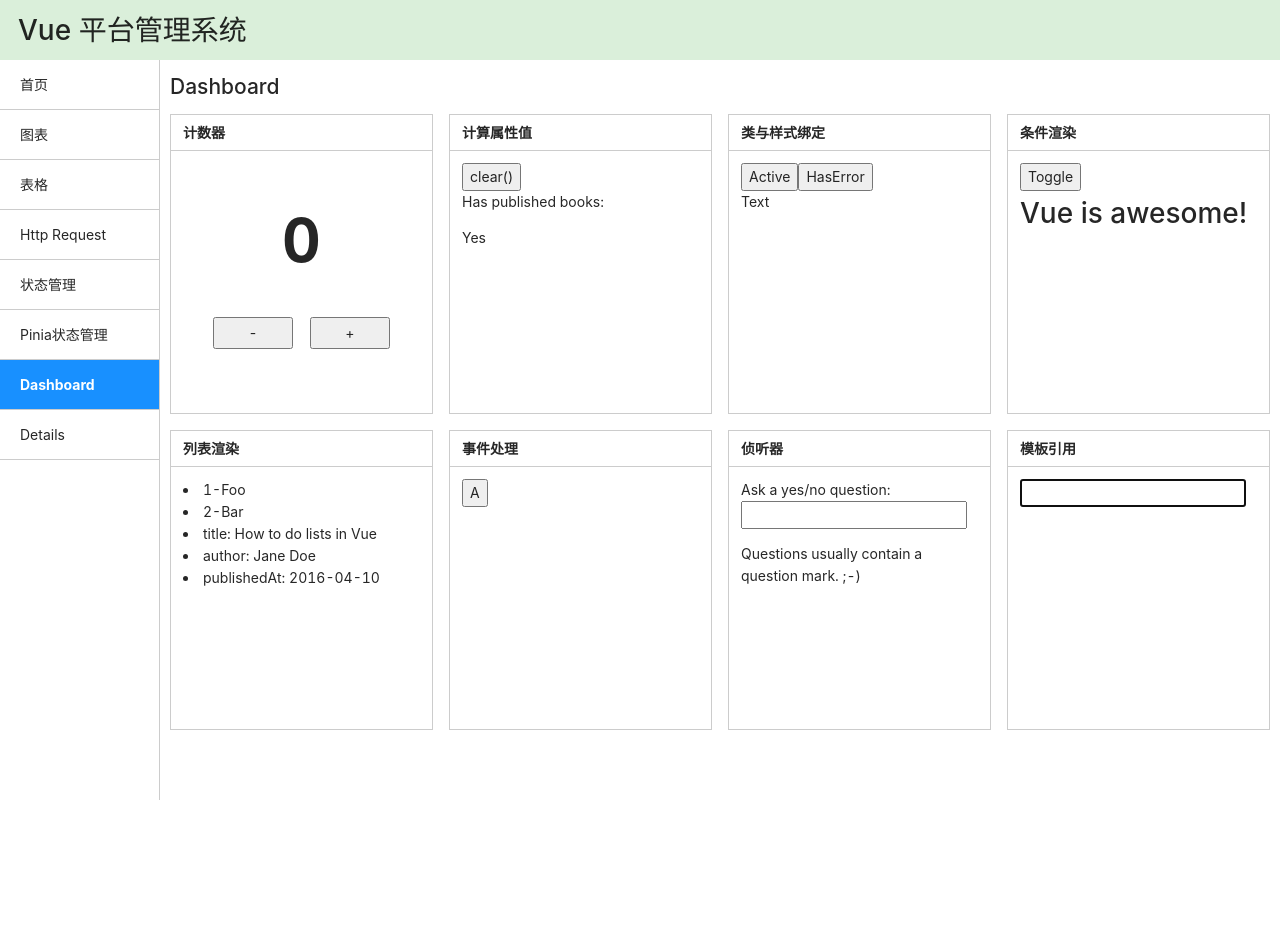
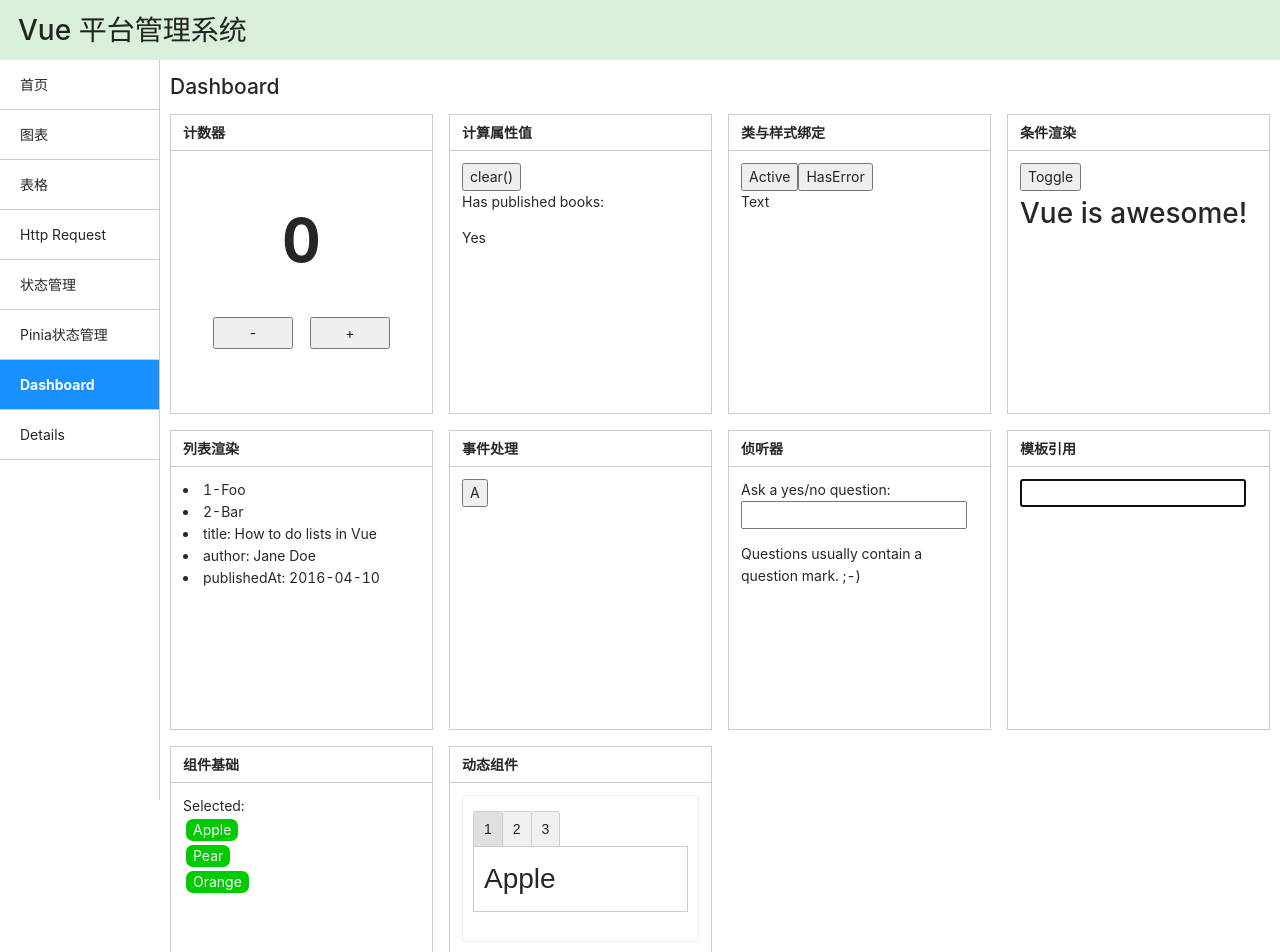
Before and after one commit to sangwell/vue-rock, a Vue app: page /dashboard in a window 1280 px wide. Shown: the top 952 px of the page. Before the commit the page ends 800 px from the top, so only its background shows below. Built offline with nearby package versions, Linux system fonts and the light colour scheme.

Commit message:
add dynamic component

```diff
--- /dev/null
+++ b/src/components/widgets/Apple.vue
@@ -0,0 +1,11 @@
+<script setup lang="ts">
+
+</script>
+
+<template>
+<h1>Apple</h1>
+</template>
+
+<style scoped>
+
+</style>
--- /dev/null
+++ b/src/components/widgets/BlogPost.vue
@@ -0,0 +1,22 @@
+<script setup lang="ts">
+defineProps(['title'])
+defineEmits(['selected'])
+</script>
+
+<template>
+  <div>
+    <span @click="$emit('selected',title)">{{ title }}</span>
+  </div>
+</template>
+
+<style scoped>
+span {
+  cursor: pointer;
+  background: #00ca00;
+  color: #ffffff;
+  padding: 0px 7px;
+  margin: 2px 3px;
+  display: inline-block;
+  border-radius: 7px;
+}
+</style>
--- /dev/null
+++ b/src/components/widgets/ComponentLayout.vue
@@ -0,0 +1,66 @@
+<script setup lang="ts">
+import { ref } from 'vue'
+import BlogPost from '@/components/widgets/BlogPost.vue'
+
+const posts = ref([
+  { id: 1, title: 'Apple' },
+  { id: 2, title: 'Pear' },
+  { id: 3, title: 'Orange' }
+])
+
+const selectedPosts = ref([])
+
+const selected = (item: string) => {
+  if (!selectedPosts.value.includes(item)) {
+    selectedPosts.value.push(item)
+  }
+}
+</script>
+
+<template>
+  <div class="widget-layout">
+    <div class="title">
+      组件基础
+    </div>
+    <div class="container">
+      Selected:<span v-for="sp in selectedPosts">{{ sp }}</span>
+      <BlogPost
+        v-for="post in posts"
+        :key="post.id"
+        :title="post.title"
+        @selected="selected"
+      />
+    </div>
+
+  </div>
+</template>
+
+<style scoped>
+.widget-layout {
+  border: 1px solid #cccccc;
+  height: 300px;
+  margin-bottom: 16px;
+}
+
+.title {
+  height: 36px;
+  line-height: 36px;
+  padding: 0 12px;
+  font-weight: bold;
+  border-bottom: 1px solid #cccccc;
+}
+
+.container {
+  padding: 12px;
+}
+
+span {
+  cursor: pointer;
+  background: #ff4b00;
+  color: #ffffff;
+  padding: 0px 7px;
+  margin: 2px 3px;
+  display: inline-block;
+  border-radius: 7px;
+}
+</style>
--- /dev/null
+++ b/src/components/widgets/DynamicComponent.vue
@@ -0,0 +1,85 @@
+<script setup lang="ts">
+import { ref } from 'vue'
+import Apple from './Apple.vue'
+import Pear from './Pear.vue'
+import Orange from './Orange.vue';
+
+const currentTab = ref(0)
+
+const tabs = [Apple,
+  Pear,
+  Orange]
+</script>
+
+<template>
+  <div class="widget-layout">
+    <div class="title">
+      动态组件
+    </div>
+    <div class="container">
+      <div class="demo">
+        <button
+          v-for="(tab,index) in tabs"
+          :key="tab"
+          :class="['tab-button', { active: currentTab === index }]"
+          @click="currentTab = index"
+        >
+          {{ index+1 }}
+        </button>
+        <component :is="tabs[currentTab]" class="tab"></component>
+      </div>
+    </div>
+
+  </div>
+</template>
+
+<style scoped>
+.widget-layout {
+  border: 1px solid #cccccc;
+  height: 300px;
+  margin-bottom: 16px;
+}
+
+.title {
+  height: 36px;
+  line-height: 36px;
+  padding: 0 12px;
+  font-weight: bold;
+  border-bottom: 1px solid #cccccc;
+}
+
+.container {
+  padding: 12px;
+}
+
+.demo {
+  font-family: sans-serif;
+  border: 1px solid #eee;
+  border-radius: 2px;
+  padding: 15px 10px;
+  margin-bottom: 40px;
+  user-select: none;
+  overflow-x: auto;
+}
+
+.tab-button {
+  padding: 6px 10px;
+  border-top-left-radius: 3px;
+  border-top-right-radius: 3px;
+  border: 1px solid #ccc;
+  cursor: pointer;
+  background: #f0f0f0;
+  margin-bottom: -1px;
+  margin-right: -1px;
+}
+.tab-button:hover {
+  background: #e0e0e0;
+}
+.tab-button.active {
+  background: #e0e0e0;
+}
+.tab {
+  border: 1px solid #ccc;
+  padding: 10px;
+}
+</style>
--- /dev/null
+++ b/src/components/widgets/Orange.vue
@@ -0,0 +1,11 @@
+<script setup lang="ts">
+
+</script>
+
+<template>
+<h1>Orange</h1>
+</template>
+
+<style scoped>
+
+</style>
--- /dev/null
+++ b/src/components/widgets/Pear.vue
@@ -0,0 +1,11 @@
+<script setup lang="ts">
+
+</script>
+
+<template>
+<h1>Pear</h1>
+</template>
+
+<style scoped>
+
+</style>
--- a/src/views/Dashboard.vue
+++ b/src/views/Dashboard.vue
@@ -7,6 +7,8 @@ import ListRendering from '@/components/widgets/ListRendering.vue'
 import Event from '@/components/widgets/Event.vue'
 import Watch from '@/components/widgets/Watch.vue'
 import TemplateReference from '@/components/widgets/TemplateReference.vue'
+import ComponentLayout from '@/components/widgets/ComponentLayout.vue'
+import DynamicComponent from '@/components/widgets/DynamicComponent.vue'
 </script>
 
 <template>
@@ -40,6 +42,20 @@ import TemplateReference from '@/components/widgets/TemplateReference.vue'
         <TemplateReference></TemplateReference>
       </a-col>
     </a-row>
+    <a-row :gutter="16">
+      <a-col :span="6">
+        <ComponentLayout></ComponentLayout>
+      </a-col>
+      <a-col :span="6">
+        <DynamicComponent></DynamicComponent>
+      </a-col>
+      <a-col :span="6">
+
+      </a-col>
+      <a-col :span="6">
+
+      </a-col>
+    </a-row>
 
   </main>
 </template>
```
